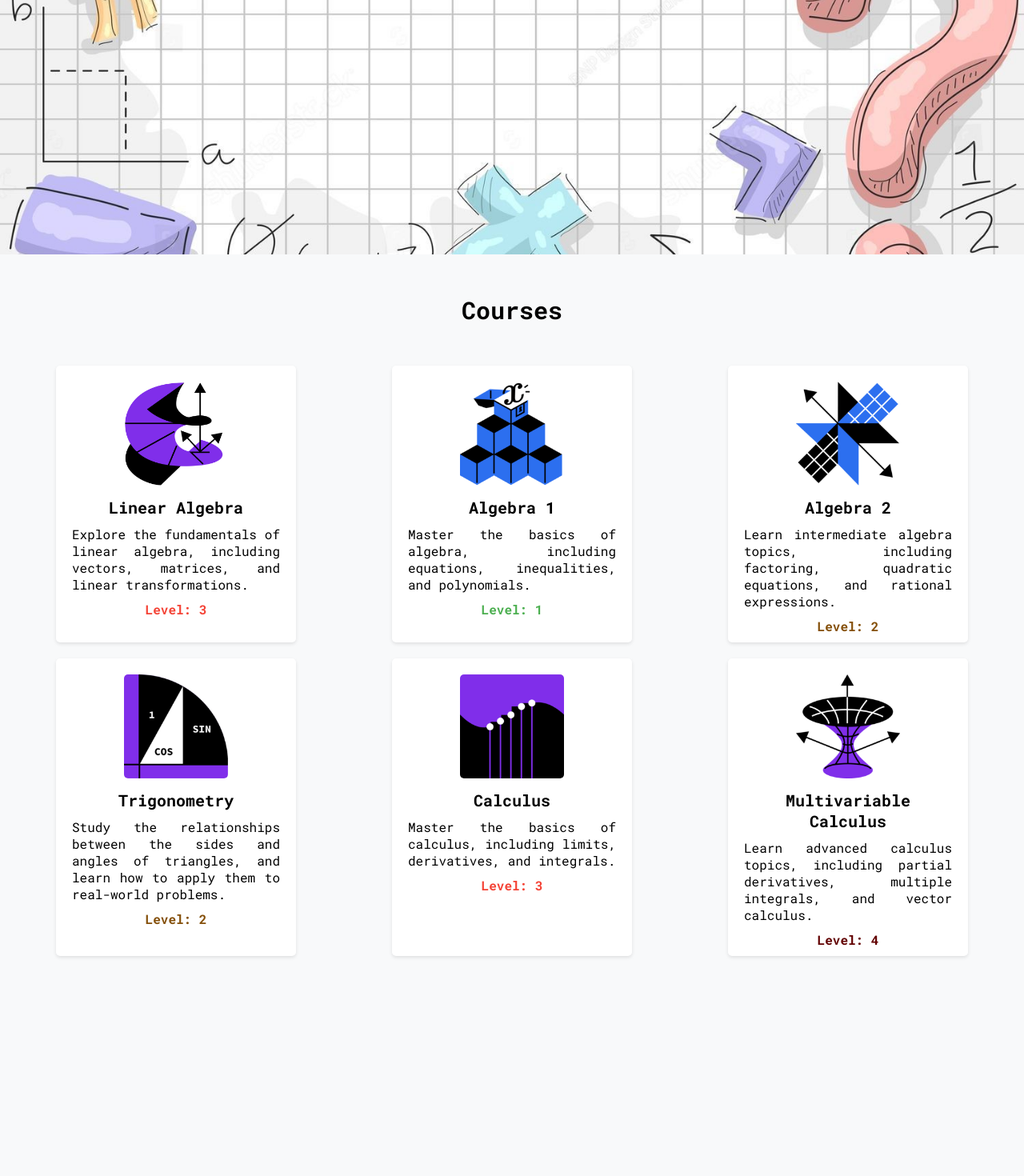
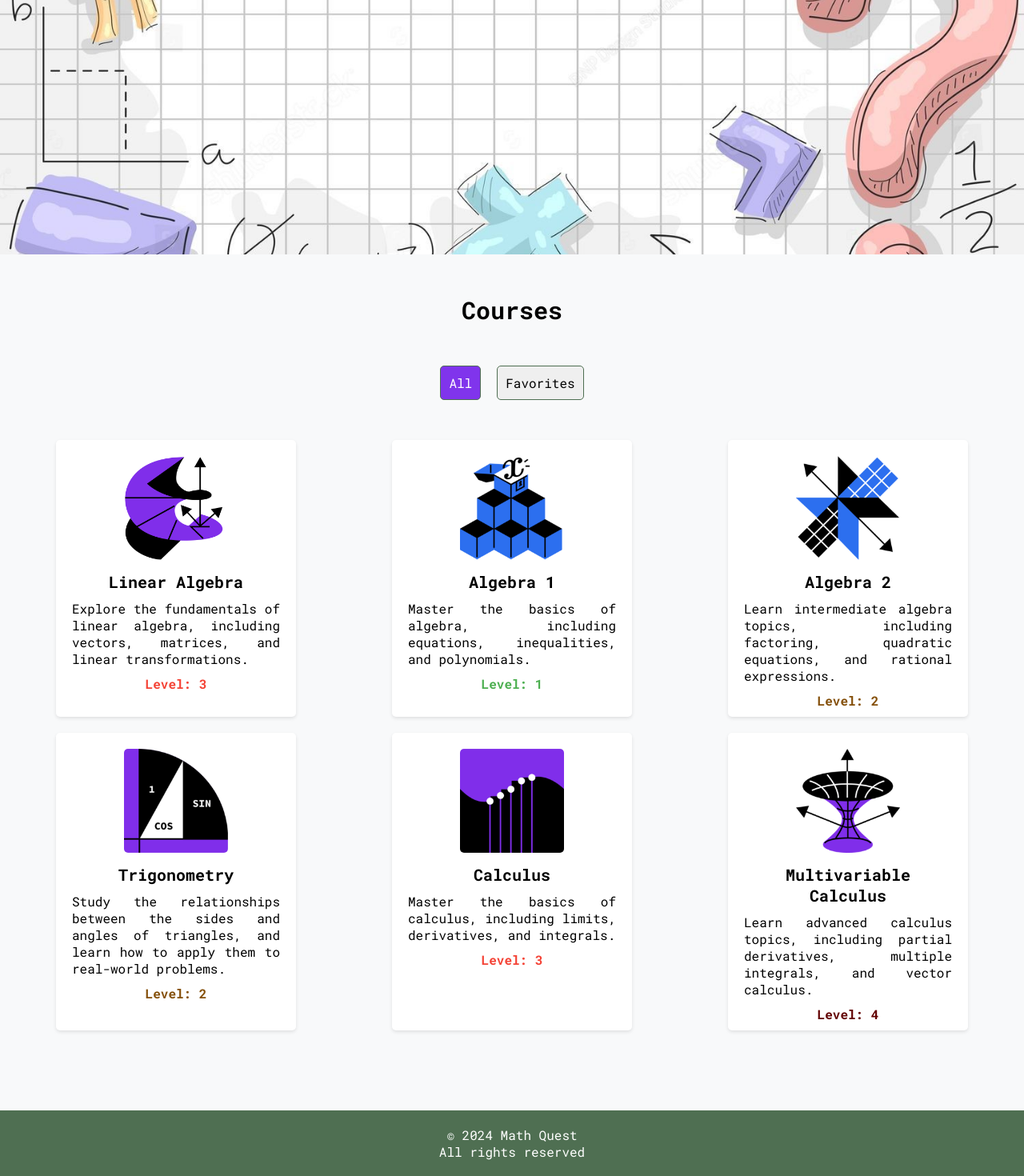
Before and after one commit to Grena30/PW-Labs, a React (Create React App) app in the folder lab6/math-quest/: page / in a window 1280 px wide. Shown: the part 592-2062 px from the top of the page at 80% size. Before the commit the page ends 1807 px from the top, so only its background shows below. Built offline with nearby package versions, Linux system fonts and the light colour scheme.

Commit message:
feat: add footer; add filter buttons

```diff
--- a/lab6/math-quest/src/App.js
+++ b/lab6/math-quest/src/App.js
@@ -2,6 +2,7 @@ import React from 'react';
 import Navbar from './components/Navbar';
 import Home from './components/Home';
 import Courses from './components/Courses';
+import Footer from './components/Footer';
 
 function App() {
   return (
@@ -9,6 +10,7 @@ function App() {
       <Navbar />
       <Home />
       <Courses />
+      <Footer />
     </div>
   );
 }
--- a/lab6/math-quest/src/components/Courses.jsx
+++ b/lab6/math-quest/src/components/Courses.jsx
@@ -84,6 +84,11 @@ const Courses = () => {
   const [open, setOpen] = React.useState(false);
   const [selectedCourse, setSelectedCourse] = React.useState(null);
   const [favourites, setFavourites] = useState(JSON.parse(localStorage.getItem('favourites')) || []);
+  const [filter, setFilter] = useState('all');
+
+  const handleFilter = (newFilter) => {
+    setFilter(newFilter);
+  };
 
   useEffect(() => {
     localStorage.setItem('favourites', JSON.stringify(favourites));
@@ -110,12 +115,19 @@ const Courses = () => {
   };
 
   const sortedCourses = [...coursesData].sort((a, b) => favourites.includes(b.title) - favourites.includes(a.title));
+  const filteredCourses = filter === 'all' ? sortedCourses : sortedCourses.filter(course => favourites.includes(course.title));
 
   return (
     <section id="courses" className="section courses">
     <h2 className='courses-title'>Courses</h2>
+    <div className="courses-filter">
+      <button id="filter-all-btn" className={`filter-btn ${filter === 'all' ? 'active' : ''}`} onClick={() => handleFilter('all')}>All</button>
+      <button id="filter-favorite-btn" className={`filter-btn ${filter === 'favourites' ? 'active' : ''}`} onClick={() => handleFilter('favourites')}>Favorites</button>
+    </div>
+
     <div className="courses-container">
-      {sortedCourses.map((course, index) => (
+       {filteredCourses.length > 0 ? (
+          filteredCourses.map((course, index) => (
             <div key={index} className="course-card" onClick={() => handleClickOpen(course)}>
               {favourites.includes(course.title) && <div className="star-icon"><StarIcon /></div>}
               <img src={course.img} alt={course.alt} />
@@ -125,7 +137,10 @@ const Courses = () => {
                 Level: {course.level}
               </div>
             </div>
-      ))}
+          ))
+        ) : (
+          <p>No courses available</p>
+        )}
     </div>
     <CoursesDialog
         open={open}
--- /dev/null
+++ b/lab6/math-quest/src/components/Footer.jsx
@@ -0,0 +1,13 @@
+import React from 'react'
+import  '../css/Footer.css'
+
+const Footer = () => {
+  return (
+    <footer id="footer">
+      <p>&copy; 2024 Math Quest</p>
+      <p>All rights reserved</p>
+    </footer>
+  )
+}
+
+export default Footer
--- a/lab6/math-quest/src/css/Courses.css
+++ b/lab6/math-quest/src/css/Courses.css
@@ -2,6 +2,7 @@
     background-color: var(--background-color);
     color: var(--text-color);
     padding: 2rem;
+    padding-bottom: 10rem;
   }
 
   .courses-title {
@@ -9,6 +10,33 @@
     font-size: 3rem;
     padding-top: 3rem;
     padding-bottom: 5rem;
+  }
+
+  .courses-filter {
+    display: flex;
+    justify-content: center;
+    align-items: center;
+    gap: 2rem;
+    margin-bottom: 5rem;
+  }
+
+  .filter-btn {
+    padding: 1rem;
+    cursor: pointer;
+    border: 1px solid var(--primary-color);
+    border-radius: 5px;
+    transition: var(--default-transition);
+
+  }
+
+  #filter-all-btn.active {
+    background-color: var(--filter-all-color);
+    color: var(--secondary-color);
+  }
+
+  #filter-favorite-btn.active {
+    background-color: var(--filter-favorite-color);
+    color: var(--secondary-color);
   }
 
   .courses-container {
--- /dev/null
+++ b/lab6/math-quest/src/css/Footer.css
@@ -0,0 +1,6 @@
+#footer {
+    background-color: var(--filter-favorite-color);
+    color: var(--secondary-color);
+    text-align: center;
+    padding: 2rem 0;
+}
--- a/lab6/math-quest/src/css/index.css
+++ b/lab6/math-quest/src/css/index.css
@@ -12,6 +12,8 @@
   --background-color: #f8f9fa;
   --hover-border-color: #000000;
   --card-color: #fff;
+  --filter-all-color: #8034ec;
+  --filter-favorite-color: #4F6F52;
   --home-background-image: url('../img/background2.jpg');
   --level-1: #4CAF50;
   --level-2: #844f09;
@@ -21,14 +23,15 @@
 }
 
 .dark-theme {
-  --primary-color: #727985;
-  --primary-color-dark: #8b96ad;
+  --primary-color: #5573b4;
+  --primary-color-dark: #6880b3;
   --text-color: #fff;
   --hover-color: #D8DEE9;
   --background-color: #4C566A;
   --hover-border-color: #D8DEE9;
   --tertiary-color: #fff;
   --card-color: #7c879c;
+  --filter-favorite-color: #5573b4;
   --home-background-image: url('../img/background2_dark_theme2.jpg');
   --level-1: #8BC34A;
   --level-2: #FFC107;
```
Lines whose indentation alone changed are shown as unchanged.
